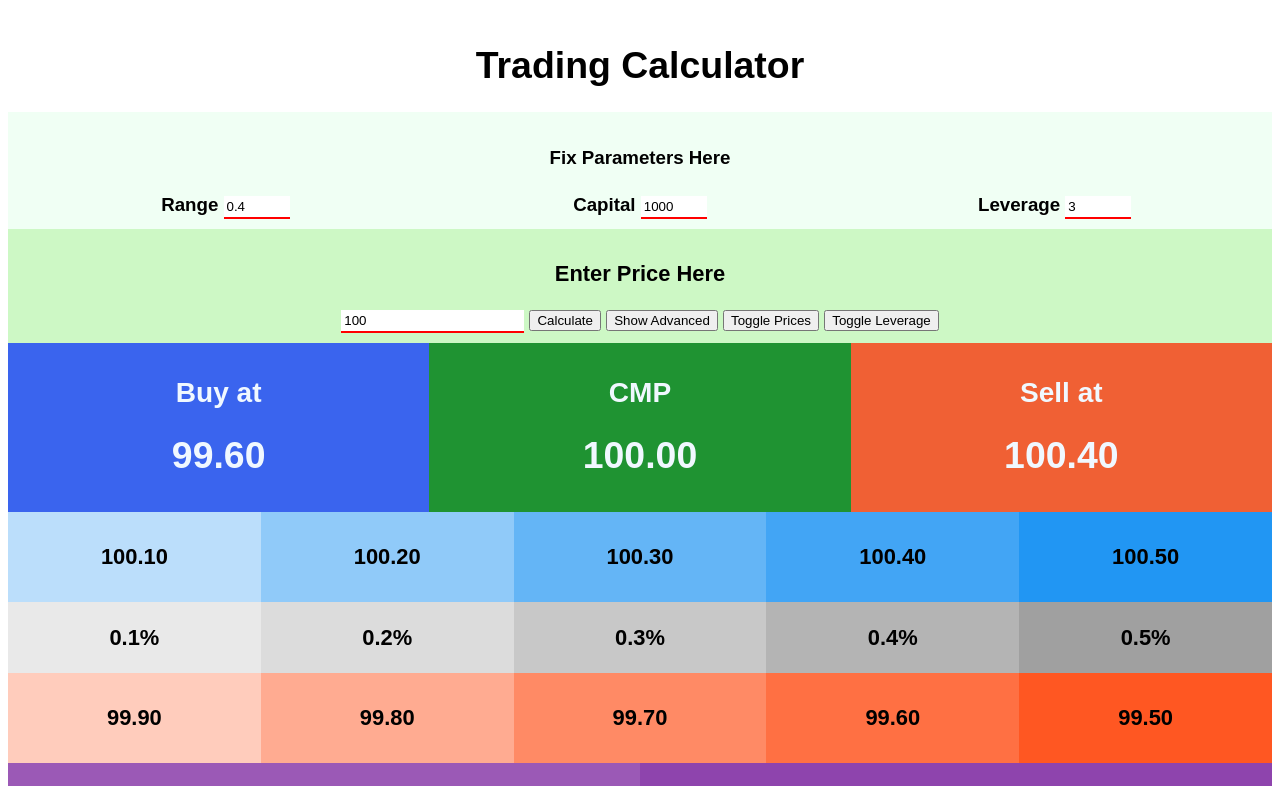
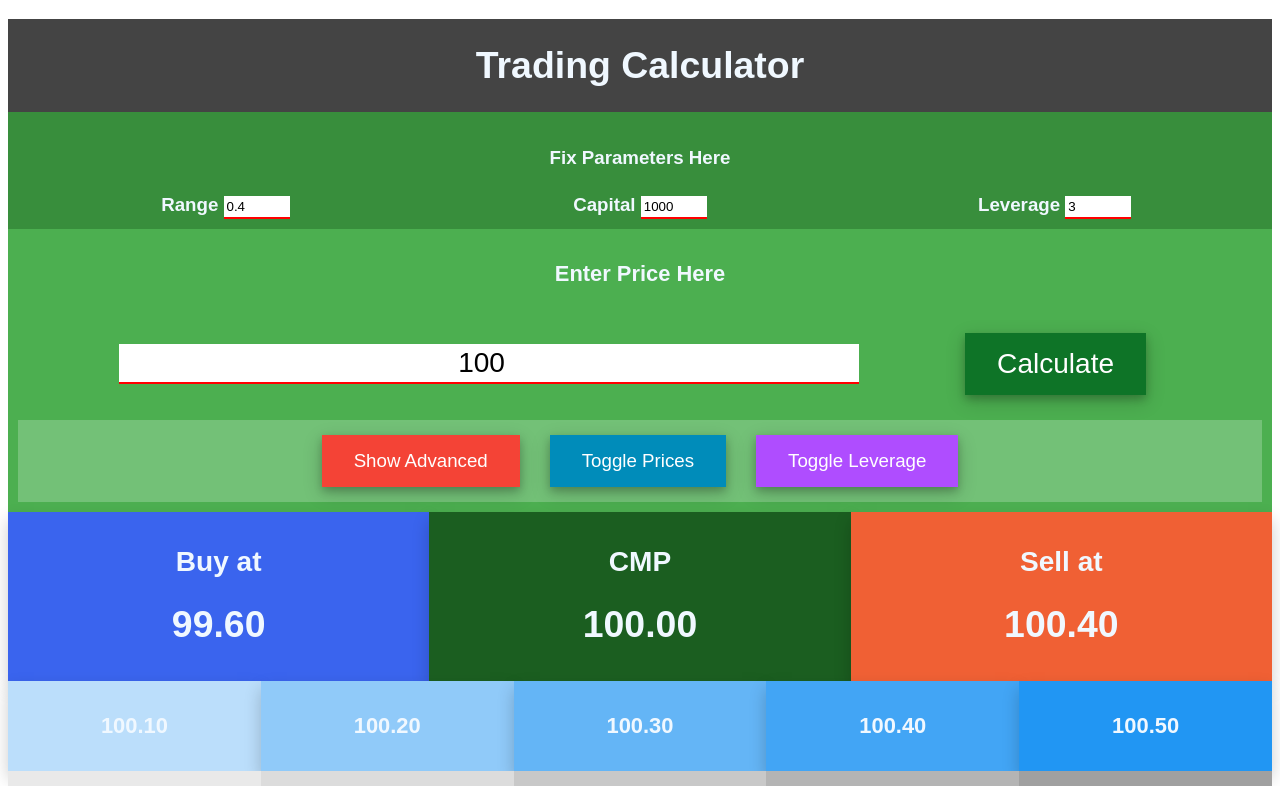
Before and after one commit to coderapex/trade-calculator, a plain HTML site: page index.html in a window 1280 px wide. Both pictures are taken after a click on the button "Show Advanced". Shown: the top 786 px of the page. Drawn offline with Linux system fonts and the light colour scheme.

Commit message:
Advance leverage calculations added

```diff
--- a/index.html
+++ b/index.html
@@ -53,9 +53,11 @@
         </div>
       </div>
 
-      <div id="input">
+      <div id="input-section">
         <h3>Enter Price Here</h3>
+        <div id="price-button-row">
           <input
+            class="input-big"
             id="price-value"
             type="number"
             value="100"
@@ -63,60 +65,97 @@
             step="0.05"
             placeholder="Default value is 100"
           />
-        <button id="submit-button">Calculate</button>
-        <button id="advanced-button">Show Advanced</button>
-        <button id="advanced-price-button">Toggle Prices</button>
-        <button id="advanced-leverage-button">Toggle Leverage</button>
+          <button class="button-big" id="submit-button">Calculate</button>
         </div>
 
-      <div id="buy">
+        <div id="advanced-button-row">
+          <button class="button-red" id="advanced-button">Show Advanced</button>
+          <button class="button-blue" id="advanced-price-button">
+            Toggle Prices
+          </button>
+          <button class="button-violet" id="advanced-leverage-button">
+            Toggle Leverage
+          </button>
+        </div>
+      </div>
+
+      <div class="card" id="buy">
         <h2>Buy at</h2>
         <h1 id="buy-at"></h1>
       </div>
 
-      <div id="cmp">
+      <div class="card" id="cmp">
         <h2>CMP</h2>
         <h1 id="cmp-at"></h1>
       </div>
 
-      <div id="sell">
+      <div class="card" id="sell">
         <h2>Sell at</h2>
         <h1 id="sell-at"></h1>
       </div>
 
       <div id="advanced-price">
-        <div id="buy1"><h3>100</h3></div>
-        <div id="buy2"><h3>100</h3></div>
-        <div id="buy3"><h3>100</h3></div>
-        <div id="buy4"><h3>100</h3></div>
-        <div id="buy5"><h3>100</h3></div>
+        <div class="card" id="buy1"><h3>100</h3></div>
+        <div class="card" id="buy2"><h3>100</h3></div>
+        <div class="card" id="buy3"><h3>100</h3></div>
+        <div class="card" id="buy4"><h3>100</h3></div>
+        <div class="card" id="buy5"><h3>100</h3></div>
         <div id="rate1"><h3>0.1%</h3></div>
         <div id="rate2"><h3>0.2%</h3></div>
         <div id="rate3"><h3>0.3%</h3></div>
         <div id="rate4"><h3>0.4%</h3></div>
         <div id="rate5"><h3>0.5%</h3></div>
-        <div id="sell1"><h3>100</h3></div>
-        <div id="sell2"><h3>100</h3></div>
-        <div id="sell3"><h3>100</h3></div>
-        <div id="sell4"><h3>100</h3></div>
-        <div id="sell5"><h3>100</h3></div>
+        <div class="card" id="sell1"><h3>100</h3></div>
+        <div class="card" id="sell2"><h3>100</h3></div>
+        <div class="card" id="sell3"><h3>100</h3></div>
+        <div class="card" id="sell4"><h3>100</h3></div>
+        <div class="card" id="sell5"><h3>100</h3></div>
       </div>
 
       <div id="leverage-row">
-        <div id="without-leverage">
+        <div class="card" id="without-leverage">
           <h5>Without leverage buy</h5>
           <h1 id="without-leverage-value">X</h1>
           <h5>stocks</h5>
         </div>
 
-        <div id="with-leverage">
+        <div class="card" id="with-leverage">
           <h5>With leverage buy</h5>
           <h1 id="with-leverage-value">X</h1>
           <h5>stocks</h5>
         </div>
       </div>
 
-      <div id="advanced-leverage">Advanced Leverage</div>
+      <div id="advanced-leverage">
+        <div class="card" id="l0">
+          <h4>2x</h4>
+          <h3 id="l0-val">50</h3>
+        </div>
+        <div class="card" id="l1">
+          <h4>3x</h4>
+          <h3 id="l1-val">50</h3>
+        </div>
+        <div class="card" id="l2">
+          <h4>5x</h4>
+          <h3 id="l2-val">50</h3>
+        </div>
+        <div class="card" id="l3">
+          <h4>8x</h4>
+          <h3 id="l3-val">50</h3>
+        </div>
+        <div class="card" id="l4">
+          <h4>10x</h4>
+          <h3 id="l4-val">50</h3>
+        </div>
+        <div class="card" id="l5">
+          <h4>12x</h4>
+          <h3 id="l5-val">50</h3>
+        </div>
+        <div class="card" id="l6">
+          <h4>15x</h4>
+          <h3 id="l6-val">50</h3>
+        </div>
+      </div>
     </h3>
 
     <script src="script.js"></script>
--- a/script.js
+++ b/script.js
@@ -72,6 +72,27 @@ let calculate = () => {
 
   // calculating advanced leverage rates
   // 3x 5x 8x 10x 15x
+  document.getElementById("l0-val").innerHTML = Math.floor(
+    (capital * 2) / price
+  );
+  document.getElementById("l1-val").innerHTML = Math.floor(
+    (capital * 3) / price
+  );
+  document.getElementById("l2-val").innerHTML = Math.floor(
+    (capital * 5) / price
+  );
+  document.getElementById("l3-val").innerHTML = Math.floor(
+    (capital * 8) / price
+  );
+  document.getElementById("l4-val").innerHTML = Math.floor(
+    (capital * 10) / price
+  );
+  document.getElementById("l5-val").innerHTML = Math.floor(
+    (capital * 12) / price
+  );
+  document.getElementById("l6-val").innerHTML = Math.floor(
+    (capital * 15) / price
+  );
 
   renderAdvancedView();
 };
--- a/style.css
+++ b/style.css
@@ -1,5 +1,13 @@
 body {
   font-family: sans-serif;
+
+  color: aliceblue;
+}
+
+.input-big {
+  font-size: 1.5em;
+  text-align: center;
+  width: 60%;
 }
 
 input {
@@ -33,6 +41,52 @@ input:focus {
   }
 }
 
+button {
+  border: none;
+  color: white;
+  background-color: #0e7427;
+  padding: 15px 32px;
+  margin: 15px;
+  text-align: center;
+  text-decoration: none;
+  display: inline-block;
+  font-size: 1em;
+  box-shadow: 0 4px 8px 0 rgba(0, 0, 0, 0.2), 0 6px 20px 0 rgba(0, 0, 0, 0.19);
+}
+
+button:hover {
+  box-shadow: 0 12px 16px 0 rgba(0, 0, 0, 0.24),
+    0 17px 50px 0 rgba(0, 0, 0, 0.19);
+}
+
+.button-big {
+  font-size: 1.25em;
+}
+
+.button-red {
+  background-color: #f44336;
+}
+
+.button-blue {
+  background-color: #008cba;
+}
+
+.button-violet {
+  background-color: rgb(175, 77, 255);
+}
+
+.card {
+  box-shadow: 0 8px 16px 0 rgba(0, 0, 0, 0.2);
+  transition: 0.3s;
+
+  /* z-index: 5; */
+}
+
+.card:hover {
+  z-index: 5;
+  box-shadow: 0 4px 8px 0 rgba(0, 0, 0, 0.438);
+}
+
 #parent {
   text-align: center;
 
@@ -42,31 +96,61 @@ input:focus {
   grid-template-columns: 1fr 1fr 1fr;
   grid-auto-rows: minmax(auto, auto);
   gap: 0px 0px;
-  grid-template-areas: "heading heading heading" "param param param" "input input input" "buy cmp sell" "advanced-price advanced-price advanced-price" "leverage-row leverage-row leverage-row" "advanced-leverage advanced-leverage advanced-leverage";
+  grid-template-areas: "heading heading heading" "param param param" "input-section input-section input-section" "buy cmp sell" "advanced-price advanced-price advanced-price" "leverage-row leverage-row leverage-row" "advanced-leverage advanced-leverage advanced-leverage";
 }
 
 #heading {
   grid-area: heading;
+
+  background-color: rgb(68, 68, 68);
 }
 
-#input {
-  grid-area: input;
+#input-section {
+  grid-area: input-section;
   padding: 10px;
 
-  background-color: rgb(205, 248, 197);
+  background-color: #4caf50;
 }
 
 #param {
   grid-area: param;
   padding: 10px;
 
-  background-color: rgb(240, 255, 244);
+  background-color: rgba(56, 142, 60, 1);
 
   display: grid;
   grid-template-columns: 1fr 1fr 1fr 1fr 1fr 1fr 1fr 1fr 1fr 1fr 1fr 1fr;
   grid-auto-rows: minmax(auto, auto);
   gap: 0px 0px;
   grid-template-areas: "parameters-heading parameters-heading parameters-heading parameters-heading parameters-heading parameters-heading parameters-heading parameters-heading parameters-heading parameters-heading parameters-heading parameters-heading" "range range range range capital capital capital capital leverage leverage leverage leverage" "without-leverage without-leverage without-leverage without-leverage without-leverage without-leverage with-leverage with-leverage with-leverage with-leverage with-leverage with-leverage";
+}
+
+#price-button-row {
+  display: flex;
+
+  /* text-align: center; */
+  /* flex-direction: column; */
+  justify-content: space-evenly;
+  /* width: 50%; */
+  align-items: center;
+
+  padding: 10px;
+}
+
+#submit-button {
+  font-size: 1.5em;
+}
+
+#advanced-button-row {
+  display: flex;
+
+  flex-direction: row;
+  justify-content: center;
+  align-items: stretch;
+  /* width: 75%; */
+
+  /* padding: 10px; */
+  background-color: rgba(255, 255, 255, 0.219);
 }
 
 #leverage {
@@ -217,15 +301,11 @@ input:focus {
   background-color: #ff5722;
 }
 
-#advanced-leverage {
-  grid-area: advanced-leverage;
-}
-
 #cmp {
   grid-area: cmp;
   padding: 10px;
 
-  background-color: #1f9332;
+  background-color: rgba(27, 94, 32, 1);
   color: aliceblue;
 }
 
@@ -263,3 +343,49 @@ input:focus {
 
   background-color: #8e44ad;
 }
+
+#advanced-leverage {
+  grid-area: advanced-leverage;
+
+  color: aliceblue;
+
+  display: grid;
+  grid-template-columns: 1fr 1fr 1fr 1fr 1fr 1fr 1fr;
+  grid-auto-rows: minmax(auto, auto);
+  grid-template-areas: "l0 l1 l2 l3 l4 l5 l6";
+}
+
+#l0 {
+  grid-area: l0;
+  background-color: #f44336;
+}
+
+#l1 {
+  grid-area: l1;
+  background-color: #e91e63;
+}
+
+#l2 {
+  grid-area: l2;
+  background-color: #9c27b0;
+}
+
+#l3 {
+  grid-area: l3;
+  background-color: #673ab7;
+}
+
+#l4 {
+  grid-area: l4;
+  background-color: #3f51b5;
+}
+
+#l5 {
+  grid-area: l5;
+  background-color: #1e88e5;
+}
+
+#l6 {
+  grid-area: l6;
+  background-color: #00acc1;
+}
```
Lines whose indentation alone changed are shown as unchanged.
